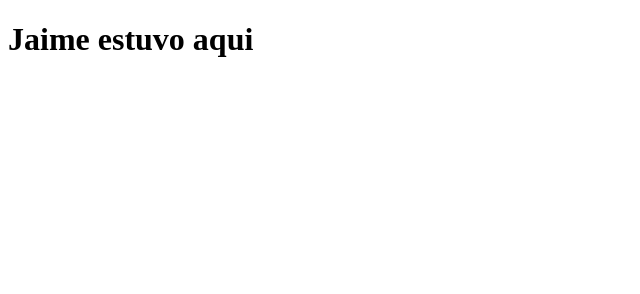
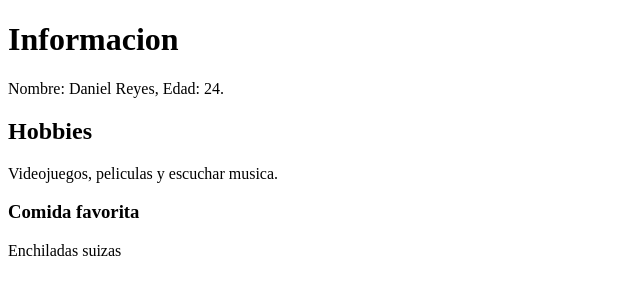
Before and after one commit to jaime-ariass/ejercicio-20-mayo-, a plain HTML site: page index.html in a window 1280 px wide. Shown: the whole page, without its empty margins (0-640 px from the left). Drawn offline with Linux system fonts and the light colour scheme.

Commit message:
Ejercicio2

```diff
--- a/index.html
+++ b/index.html
@@ -1,9 +1,14 @@
 <!DOCTYPE html>
 <html>
-<head>
-<title> Life Story </title>
-</head>
-<body>
-   <h1> Jaime estuvo aqui </h1>
-</body>
+  <head>
+    <title>Bibliografia</title>
+  </head>
+  <body>
+    <h1>Informacion</h1>
+    <p>Nombre: Daniel Reyes, Edad: 24.</p>
+    <h2>Hobbies</h2>
+    <p>Videojuegos, peliculas y escuchar musica.</p>
+    <h3>Comida favorita</h3>
+    <p>Enchiladas suizas</p>
+  </body>
 </html>
```
